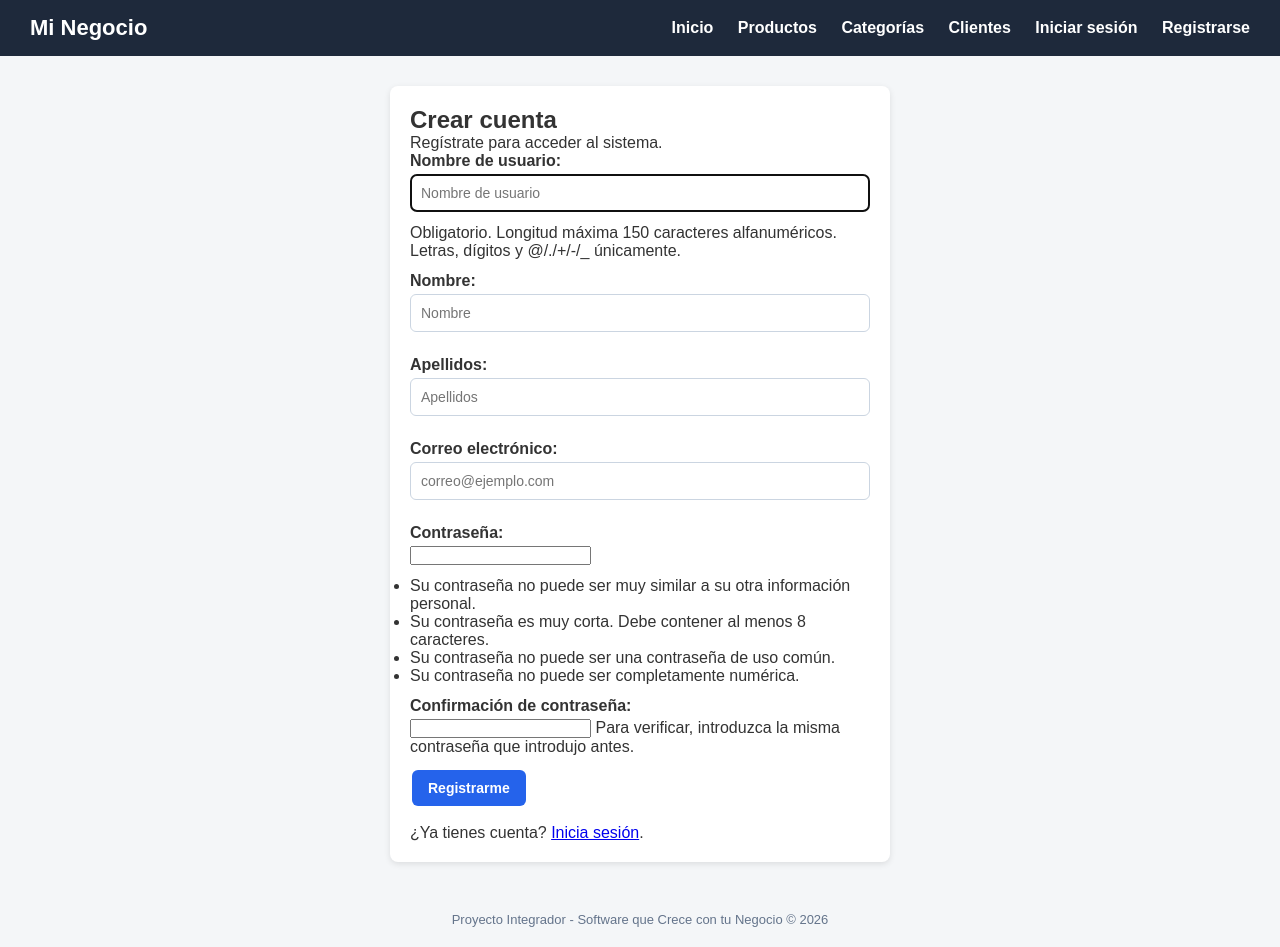
After one commit to eximctc/tortilleria-AZ, a Django app: page /registro/ in a window 1280 px wide. The commit adds this page. Run offline with Django 5.2, Linux system fonts and the light colour scheme.

Commit message:
Agregar registro de usuarios

```diff
--- a/templates/base.html
+++ b/templates/base.html
@@ -93,6 +93,7 @@ form p { margin-bottom: 12px; }
                 </form>
             {% else %}
                 <a href="{% url 'login' %}">Iniciar sesión</a>
+                <a href="{% url 'registro' %}">Registrarse</a>
             {% endif %}
         </nav>
     </header>
--- a/templates/registration/login.html
+++ b/templates/registration/login.html
@@ -11,5 +11,6 @@
     {% if form.errors %}
         <p style="color: #dc2626; margin-top: 10px;">Usuario o contraseña incorrectos.</p>
     {% endif %}
+    <p style="margin-top: 16px;">¿No tienes cuenta? <a href="{% url 'registro' %}">Regístrate aquí</a>.</p>
 </div>
 {% endblock %}
--- /dev/null
+++ b/templates/registration/registro.html
@@ -0,0 +1,16 @@
+{% extends 'base.html' %}
+
+{% block title %}Crear cuenta{% endblock %}
+
+{% block content %}
+<div class="card" style="max-width: 500px; margin: 0 auto;">
+    <h2>Crear cuenta</h2>
+    <p>Regístrate para acceder al sistema.</p>
+    <form method="post">
+        {% csrf_token %}
+        {{ form.as_p }}
+        <button type="submit" class="btn btn-primary">Registrarme</button>
+    </form>
+    <p style="margin-top: 16px;">¿Ya tienes cuenta? <a href="{% url 'login' %}">Inicia sesión</a>.</p>
+</div>
+{% endblock %}
--- a/tienda/forms.py
+++ b/tienda/forms.py
@@ -1,5 +1,55 @@
 from django import forms
+from django.contrib.auth import get_user_model
+from django.contrib.auth.forms import UserCreationForm
 from .models import Categoria, Producto, Cliente
+
+
+class RegistroForm(UserCreationForm):
+    email = forms.EmailField(
+        required=True,
+        widget=forms.EmailInput(attrs={
+            'class': 'form-control',
+            'placeholder': 'correo@ejemplo.com',
+        }),
+        label='Correo electrónico',
+    )
+    first_name = forms.CharField(
+        max_length=150,
+        required=True,
+        widget=forms.TextInput(attrs={
+            'class': 'form-control',
+            'placeholder': 'Nombre',
+        }),
+        label='Nombre',
+    )
+    last_name = forms.CharField(
+        max_length=150,
+        required=True,
+        widget=forms.TextInput(attrs={
+            'class': 'form-control',
+            'placeholder': 'Apellidos',
+        }),
+        label='Apellidos',
+    )
+
+    class Meta:
+        model = get_user_model()
+        fields = ('username', 'first_name', 'last_name', 'email')
+        widgets = {
+            'username': forms.TextInput(attrs={
+                'class': 'form-control',
+                'placeholder': 'Nombre de usuario',
+            }),
+        }
+        labels = {'username': 'Nombre de usuario'}
+
+    def clean_email(self):
+        email = self.cleaned_data['email']
+        if get_user_model().objects.filter(email__iexact=email).exists():
+            raise forms.ValidationError('Este correo electrónico ya está registrado.')
+        return email
+
+
 class CategoriaForm(forms.ModelForm):
     class Meta:
         model = Categoria
--- a/tienda/urls.py
+++ b/tienda/urls.py
@@ -4,6 +4,7 @@ from . import views
 
 urlpatterns = [
     path('', views.inicio, name='inicio'),
+    path('registro/', views.registro, name='registro'),
     path('dashboard/', views.dashboard, name='dashboard'),
     path('hola/', views.hola_mundo, name='hola_mundo'),
     path('categorias/', views.listar_categorias, name='lista_categorias'),
--- a/tienda/views.py
+++ b/tienda/views.py
@@ -1,10 +1,28 @@
 from django.shortcuts import render, redirect, get_object_or_404
 from django.http import HttpResponse
 from django.contrib import messages
+from django.contrib.auth import login
 from django.contrib.auth.decorators import login_required
 from django.db.models import Count, Sum
 from .models import Categoria, Producto, Cliente
-from .forms import CategoriaForm, ProductoForm, ClienteForm
+from .forms import CategoriaForm, ProductoForm, ClienteForm, RegistroForm
+
+
+def registro(request):
+    if request.user.is_authenticated:
+        return redirect('inicio')
+
+    if request.method == 'POST':
+        form = RegistroForm(request.POST)
+        if form.is_valid():
+            usuario = form.save()
+            login(request, usuario)
+            messages.success(request, f'Bienvenido, {usuario.first_name}. Tu cuenta fue creada correctamente.')
+            return redirect('inicio')
+    else:
+        form = RegistroForm()
+
+    return render(request, 'registration/registro.html', {'form': form})
 
 
 def hola_mundo(request):
```
Also changed, not shown: tienda/tests.py (+43 -0 lines), 1 other file.
